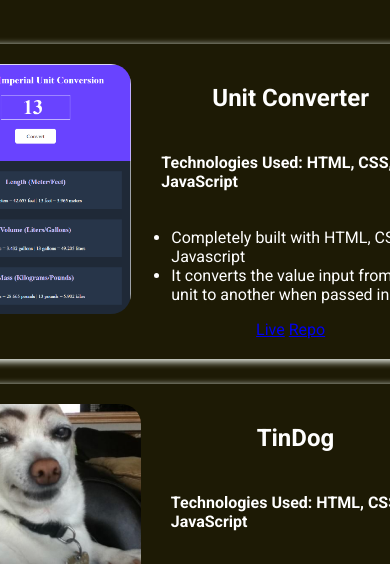
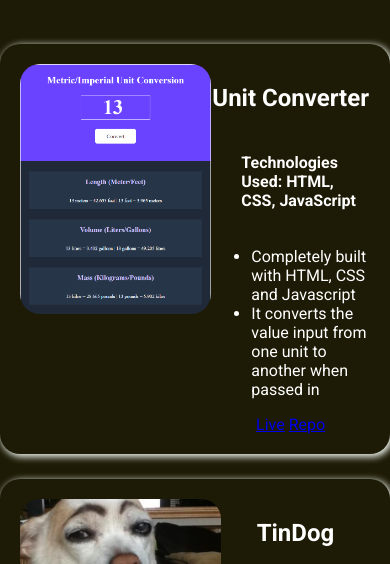
Before and after one commit to Oyekunletomide/my-portfolio, a plain HTML site: page index.html in a window 390 px wide. Shown: the part 266-830 px from the top of the page. Drawn offline with Linux system fonts and the light colour scheme.

Commit message:
files uploaded

```diff
--- a/style.css
+++ b/style.css
@@ -178,19 +178,7 @@ body{
 
 
 
-@media (max-width: 600px) {
-    * {
-        box-sizing: border-box;
-    }
-    body{
-        margin: 0;
-        background-color: #1D1A05;
-        color: white;
-        padding: 0;
-        font-family: 'Roboto', sans-serif;
-
-    }
-
+@media (max-width: 800px) {
 
 
 
@@ -201,6 +189,7 @@ body{
     box-shadow: 2px 2px 7px 1px #EEF4ED;
     display: flex;
     justify-content: space-between;
+    width: 100%;
   }
 
   /* Navbar links */
@@ -248,7 +237,7 @@ body{
   .project1{
     display: flex;
     justify-content: space-between;
-    max-width: 550px;
+    max-width: 100%;
     border-radius: 20px;
     padding: 20px;
     margin-top: 25px;
```
